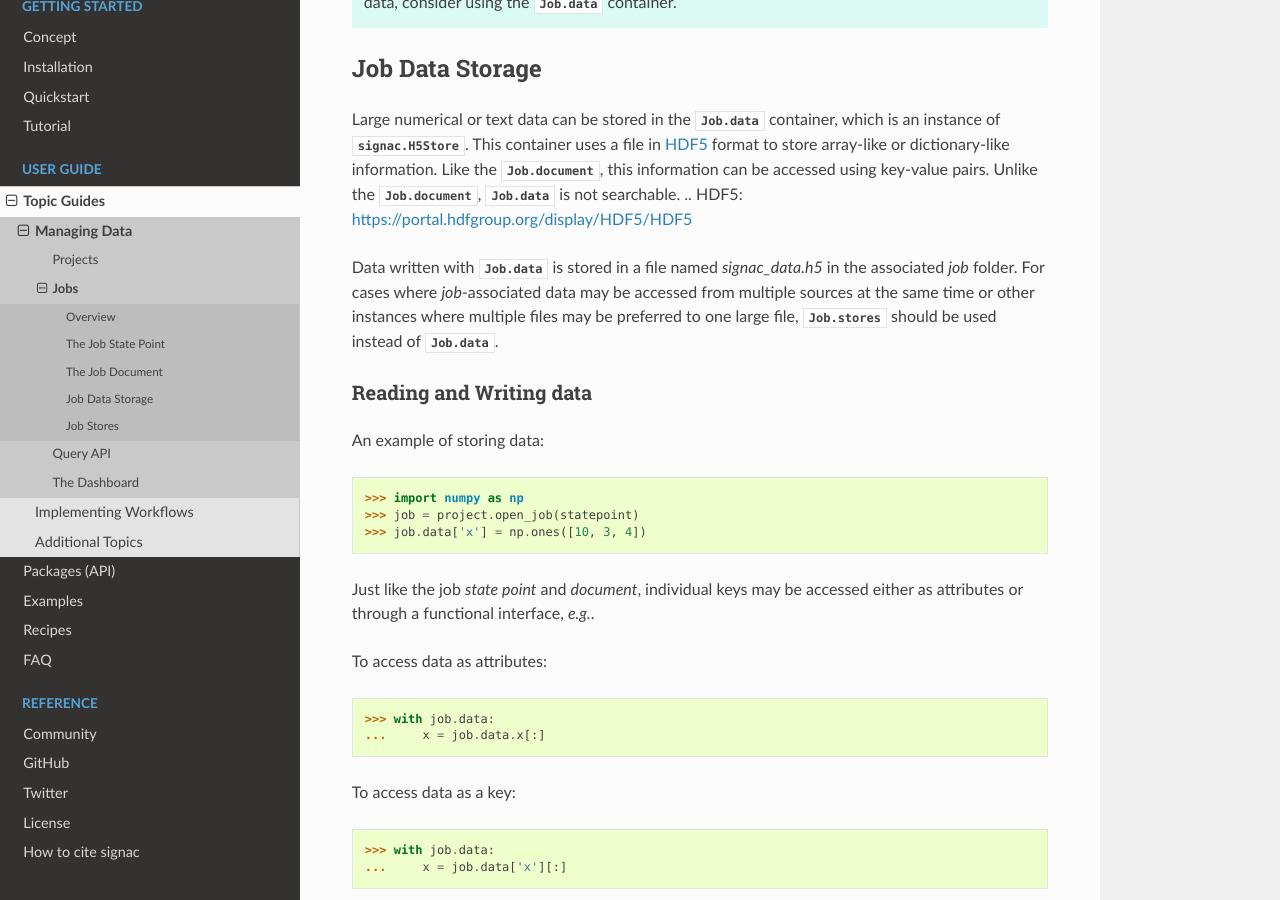
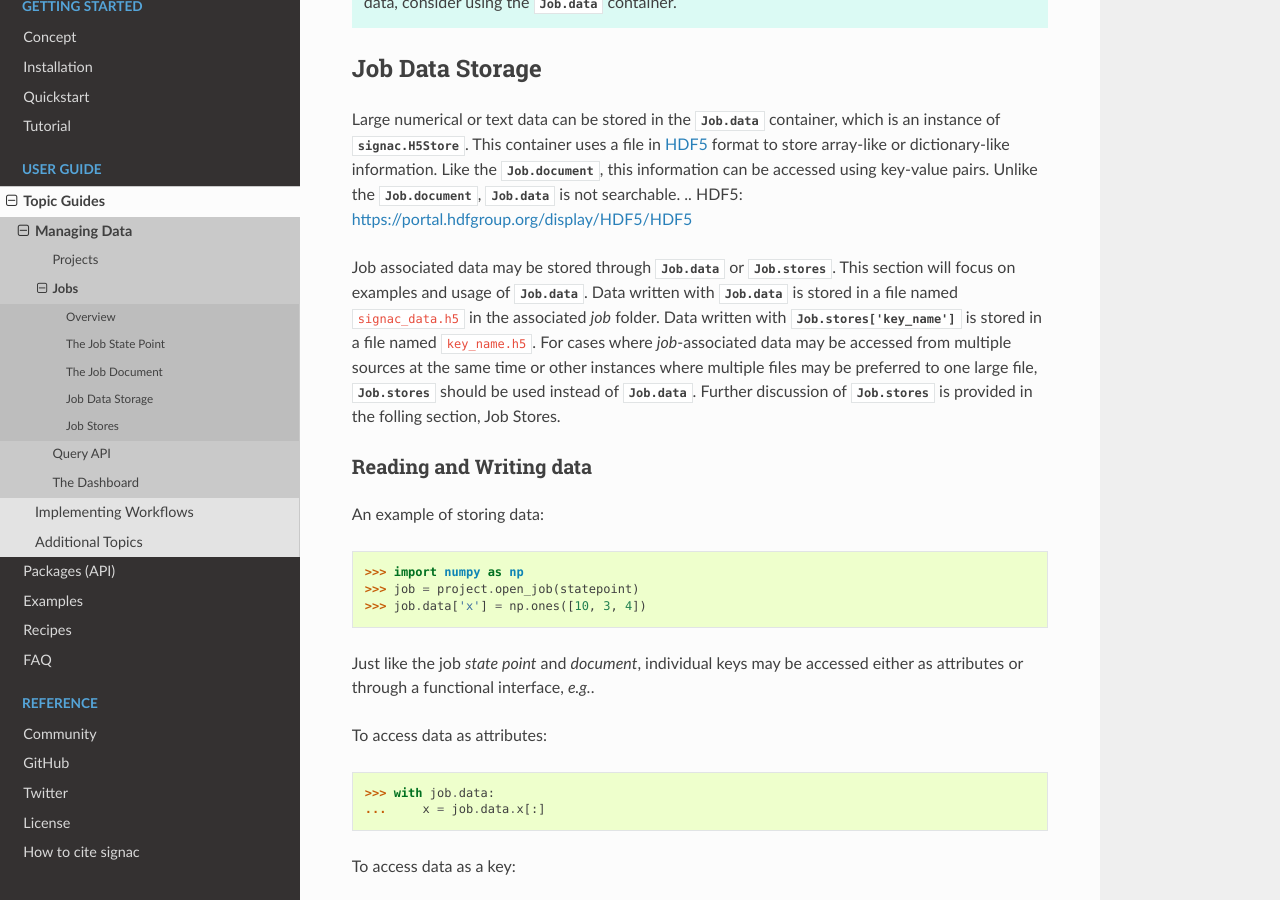
Before and after one commit to glotzerlab/signac-docs, a Sphinx documentation site: the page built from docs/source/jobs.rst, in a window 1280 px wide and 900 px high, scrolled down 5341 px. Built offline with Sphinx 7.4.7 and the Read the Docs theme 2.0.0, drawn with Linux system fonts in a browser that asks for light colours.

Commit message:
More about job stores in job data storage

```diff
--- a/docs/source/jobs.rst
+++ b/docs/source/jobs.rst
@@ -245,8 +245,12 @@ Like the :py:attr:`Job.document`, this information can be accessed using key-val
 Unlike the :py:attr:`Job.document`, :attr:`Job.data` is not searchable.
 .. _`HDF5`: https://portal.hdfgroup.org/display/HDF5/HDF5
 
-Data written with :py:attr:`Job.data` is stored in a file named `signac_data.h5` in the associated `job` folder.
+Job associated data may be stored through :py:attr:`Job.data` or :py:attr:`Job.stores`.
+This section will focus on examples and usage of :py:attr:`Job.data`.
+Data written with :py:attr:`Job.data` is stored in a file named ``signac_data.h5`` in the associated `job` folder.
+Data written with :py:attr:`Job.stores['key_name']` is stored in a file named ``key_name.h5``.
 For cases where `job`-associated data may be accessed from multiple sources at the same time or other instances where multiple files may be preferred to one large file, :py:attr:`Job.stores` should be used instead of :py:attr:`Job.data`.
+Further discussion of :py:attr:`Job.stores` is provided in the folling section, Job Stores.
 
 Reading and Writing data
 -----------------------
```
